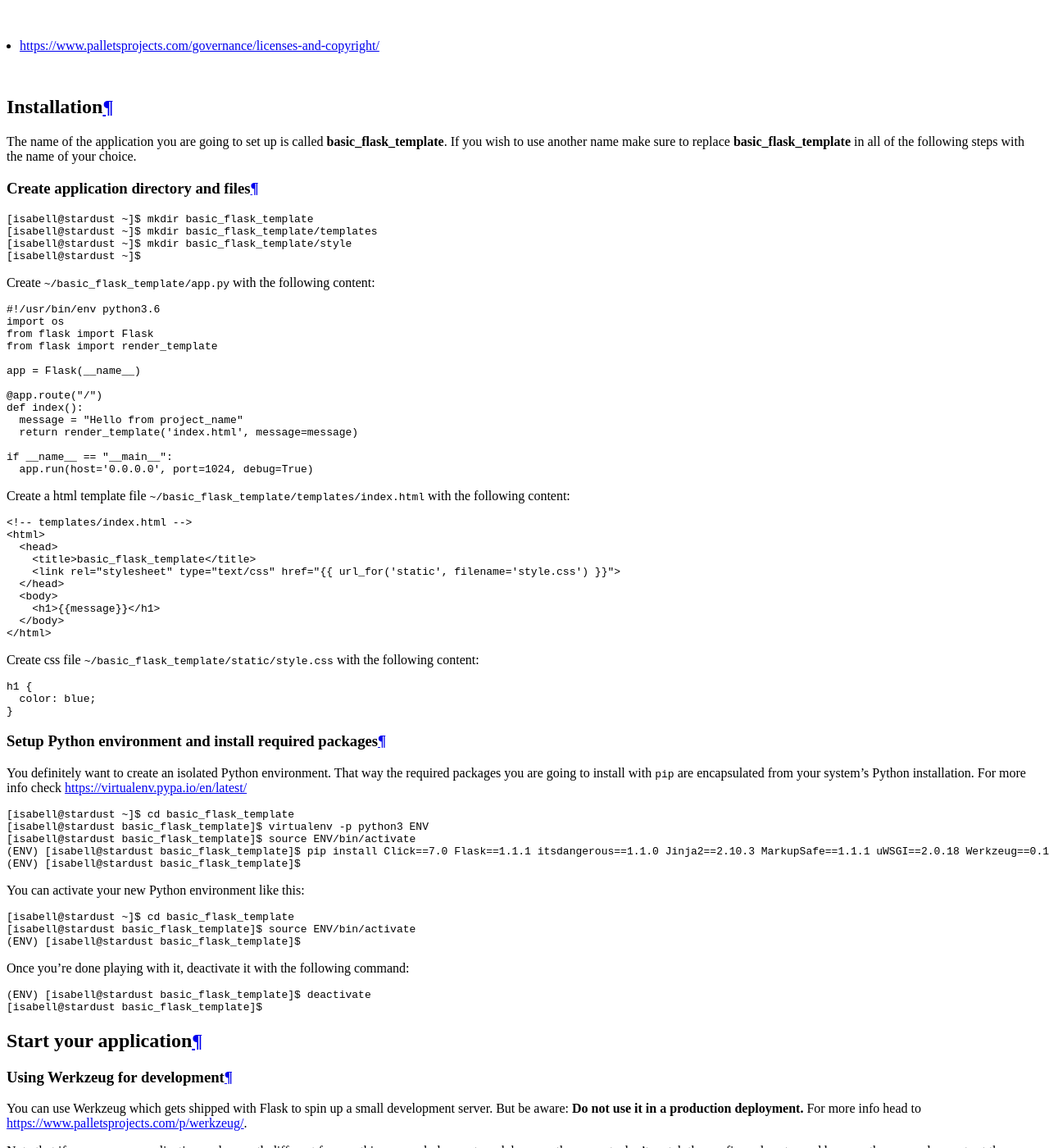
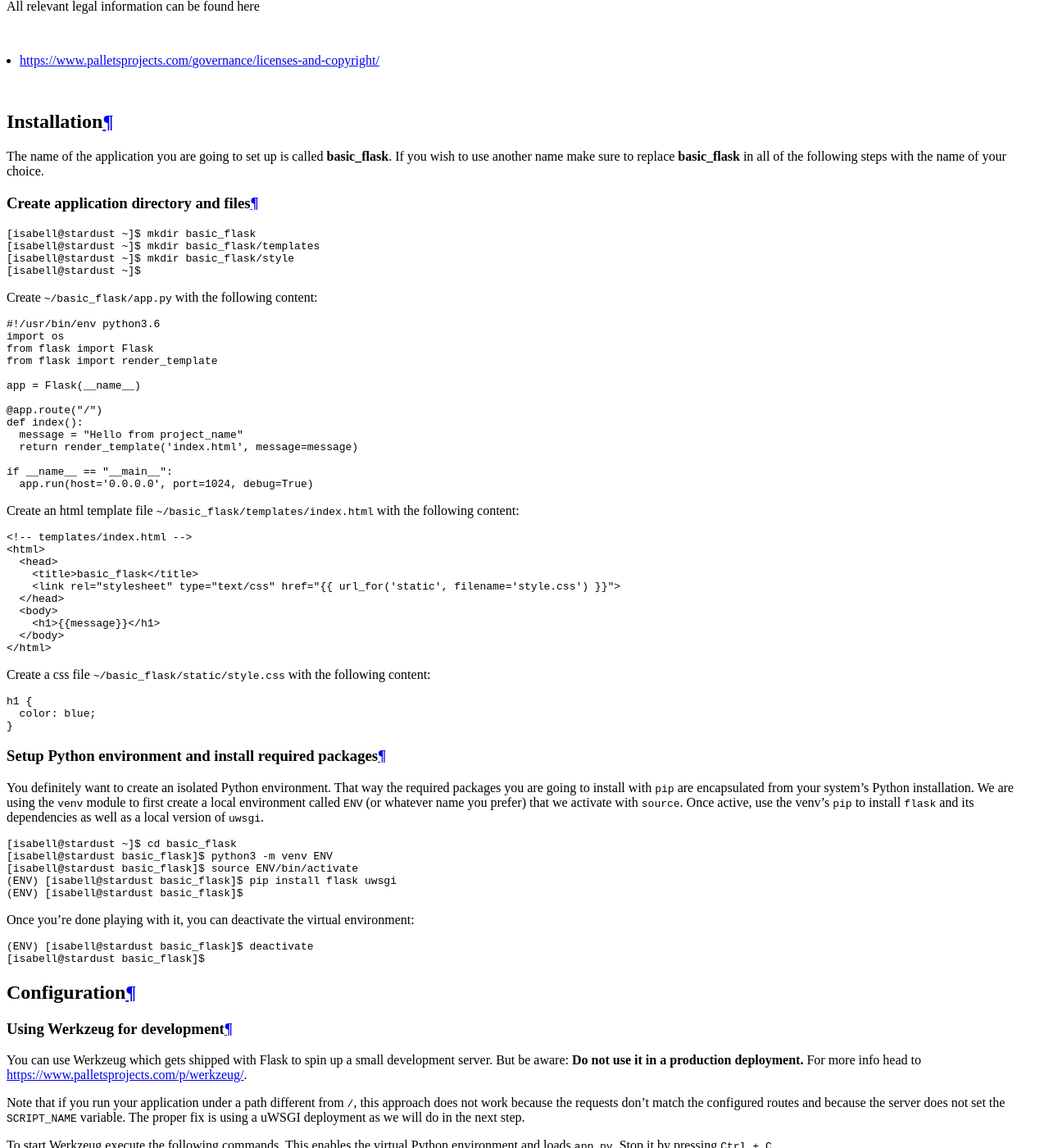
Before and after one commit to Uberspace/lab, a Sphinx documentation site: the page built from source/guide_flask.rst, in a window 1280 px wide and 1400 px high, scrolled down 4341 px. Shown: the whole window at 82% size. Built offline with Sphinx 7.4.7 and the Read the Docs theme 2.0.0, drawn with Linux system fonts in a browser that asks for light colours; some of the changed text lies outside the part shown.

Commit message:
[flask] Refactor to basic_flask

```diff
--- a/source/guide_flask.rst
+++ b/source/guide_flask.rst
@@ -32,8 +32,8 @@ All relevant legal information can be found here
 Installation
 ============
 
-The name of the application you are going to set up is called **basic_flask_template**.
-If you wish to use another name make sure to replace **basic_flask_template** in all of the following steps with the name of your choice.
+The name of the application you are going to set up is called **basic_flask**.
+If you wish to use another name make sure to replace **basic_flask** in all of the following steps with the name of your choice.
 
 
 
@@ -42,12 +42,12 @@ Create application directory and files
 
 ::
 
-  [isabell@stardust ~]$ mkdir basic_flask_template
-  [isabell@stardust ~]$ mkdir basic_flask_template/templates
-  [isabell@stardust ~]$ mkdir basic_flask_template/style
+  [isabell@stardust ~]$ mkdir basic_flask
+  [isabell@stardust ~]$ mkdir basic_flask/templates
+  [isabell@stardust ~]$ mkdir basic_flask/style
   [isabell@stardust ~]$
 
-Create ``~/basic_flask_template/app.py`` with the following content:
+Create ``~/basic_flask/app.py`` with the following content:
 
 .. code-block:: python
 
@@ -67,14 +67,14 @@ Create ``~/basic_flask_template/app.py`` with the following content:
     app.run(host='0.0.0.0', port=1024, debug=True)
 
 
-Create a html template file ``~/basic_flask_template/templates/index.html`` with the following content:
+Create an html template file ``~/basic_flask/templates/index.html`` with the following content:
 
 .. code-block:: html
 
   <!-- templates/index.html -->
   <html>
     <head>
-      <title>basic_flask_template</title>
+      <title>basic_flask</title>
       <link rel="stylesheet" type="text/css" href="{{ url_for('static', filename='style.css') }}">
     </head>
     <body>
@@ -83,7 +83,7 @@ Create a html template file ``~/basic_flask_template/templates/index.html`` with
   </html>
 
 
-Create css file ``~/basic_flask_template/static/style.css`` with the following content:
+Create a css file ``~/basic_flask/static/style.css`` with the following content:
 
 .. code-block:: css
 
@@ -95,35 +95,28 @@ Create css file ``~/basic_flask_template/static/style.css`` with the following c
 Setup Python environment and install required packages
 ------------------------------------------------------
 
-You definitely want to create an isolated Python environment. That way the required packages you are going to install with ``pip`` are encapsulated from your system's Python installation. For more info check https://virtualenv.pypa.io/en/latest/
+You definitely want to create an isolated Python environment. That way the required packages you are going to install with ``pip`` are encapsulated from your system's Python installation. We are using the ``venv`` module to first create a local environment called ``ENV`` (or whatever name you prefer) that we activate with ``source``. Once active, use the venv's ``pip`` to install ``flask`` and its dependencies as well as a local version of ``uwsgi``.
 
 ::
 
-  [isabell@stardust ~]$ cd basic_flask_template
-  [isabell@stardust basic_flask_template]$ virtualenv -p python3 ENV
-  [isabell@stardust basic_flask_template]$ source ENV/bin/activate
-  (ENV) [isabell@stardust basic_flask_template]$ pip install Click==7.0 Flask==1.1.1 itsdangerous==1.1.0 Jinja2==2.10.3 MarkupSafe==1.1.1 uWSGI==2.0.18 Werkzeug==0.16.0
-  (ENV) [isabell@stardust basic_flask_template]$
+  [isabell@stardust ~]$ cd basic_flask
+  [isabell@stardust basic_flask]$ python3 -m venv ENV
+  [isabell@stardust basic_flask]$ source ENV/bin/activate
+  (ENV) [isabell@stardust basic_flask]$ pip install flask uwsgi
+  (ENV) [isabell@stardust basic_flask]$
 
-You can activate your new Python environment like this:
+
+Once you're done playing with it, you can deactivate the virtual environment:
 
 ::
 
-  [isabell@stardust ~]$ cd basic_flask_template
-  [isabell@stardust basic_flask_template]$ source ENV/bin/activate
-  (ENV) [isabell@stardust basic_flask_template]$
-
-Once you're done playing with it, deactivate it with the following command:
-
-::
-
-  (ENV) [isabell@stardust basic_flask_template]$ deactivate
-  [isabell@stardust basic_flask_template]$
+  (ENV) [isabell@stardust basic_flask]$ deactivate
+  [isabell@stardust basic_flask]$
 
 
 
-Start your application
-======================
+Configuration
+=============
 
 Using Werkzeug for development
 ------------------------------
@@ -139,9 +132,9 @@ To start Werkzeug execute the following commands. This enables the virtual Pytho
 
 ::
 
-  [isabell@stardust ~]$ cd basic_flask_template
-  [isabell@stardust basic_flask_template]$ source ENV/bin/activate
-  (ENV) [isabell@stardust basic_flask_template]$ python app.py
+  [isabell@stardust ~]$ cd basic_flask
+  [isabell@stardust basic_flask]$ source ENV/bin/activate
+  (ENV) [isabell@stardust basic_flask]$ python app.py
    ℹ * Serving Flask app "app" (lazy loading)
    ℹ * Environment: production
        WARNING: This is a development server. Do not use it in a production deployment.
@@ -152,7 +145,7 @@ To start Werkzeug execute the following commands. This enables the virtual Pytho
    ℹ * Debugger is active!
    ℹ * Debugger PIN: 000-000-000
   ^C
-  [isabell@stardust basic_flask_template]$
+  [isabell@stardust basic_flask]$
 
 
 Using uWSGI for production
@@ -161,13 +154,13 @@ Using uWSGI for production
 A more suited approach to serve your application would be to use uWSGI.
 The uWSGI project aims at developing a full stack for building hosting services. For more info head to https://uwsgi-docs.readthedocs.io/en/latest/.
 
-Create the ini file ``~/basic_flask_template/uwsgi.ini`` with the following content:
+Create the ini file ``~/basic_flask/uwsgi.ini`` with the following content:
 
 .. code-block:: ini
 
   [uwsgi]
   module = app:app
-  pidfile = basic_flask_template.pid
+  pidfile = basic_flask.pid
   master = true
   processes = 1
   http-socket = :1024
@@ -187,17 +180,17 @@ To serve your application via uWSGI execute the following commands. Stop it by p
 
 ::
 
-  [isabell@stardust ~]$ cd basic_flask_template
-  [isabell@stardust basic_flask_template]$ source ENV/bin/activate
-  [isabell@stardust basic_flask_template]$ uwsgi uwsgi.ini
+  [isabell@stardust ~]$ cd basic_flask
+  [isabell@stardust basic_flask]$ source ENV/bin/activate
+  [isabell@stardust basic_flask]$ uwsgi uwsgi.ini
   ℹ [uWSGI] getting INI configuration from uwsgi.ini
-  ℹ *** Starting uWSGI 2.0.18 (64bit) on [Tue Jan 21 15:47:41 2020] ***
+  ℹ *** Starting uWSGI 2.0.20 (64bit) on [Tue Jan 21 15:47:41 2020] ***
   ℹ ...
   ℹ *** uWSGI is running in multiple interpreter mode ***
   ℹ spawned uWSGI master process (pid: 23422)
   ℹ spawned uWSGI worker 1 (pid: 23455, cores: 1)
-  [isabell@stardust basic_flask_template]$ ^C
-  [isabell@stardust basic_flask_template]$
+  [isabell@stardust basic_flask]$ ^C
+  [isabell@stardust basic_flask]$
 
 Setup daemon
 ------------
@@ -207,8 +200,8 @@ When serving a website with Flask, we want to have uWSGI running all the time. T
 .. code-block:: ini
 
  [program:flask]
- directory=%(ENV_HOME)s/basic_flask_template
- command=%(ENV_HOME)s/basic_flask_template/ENV/bin/uwsgi uwsgi.ini
+ directory=%(ENV_HOME)s/basic_flask
+ command=%(ENV_HOME)s/basic_flask/ENV/bin/uwsgi uwsgi.ini
 
 Now let's start the service:
 
```
Also changed, not shown: other parts of source/guide_flask.rst (+4 -0 lines).
